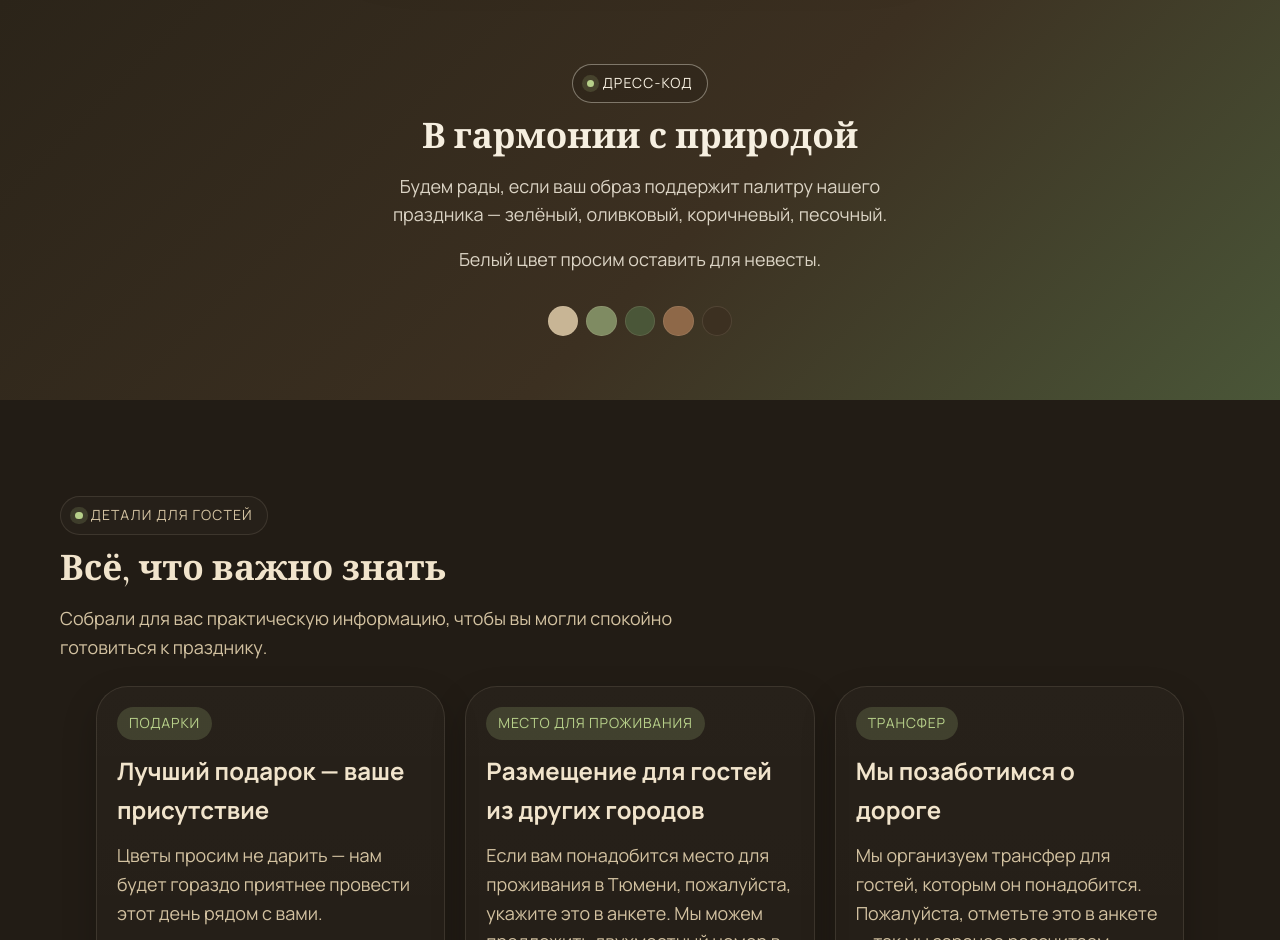
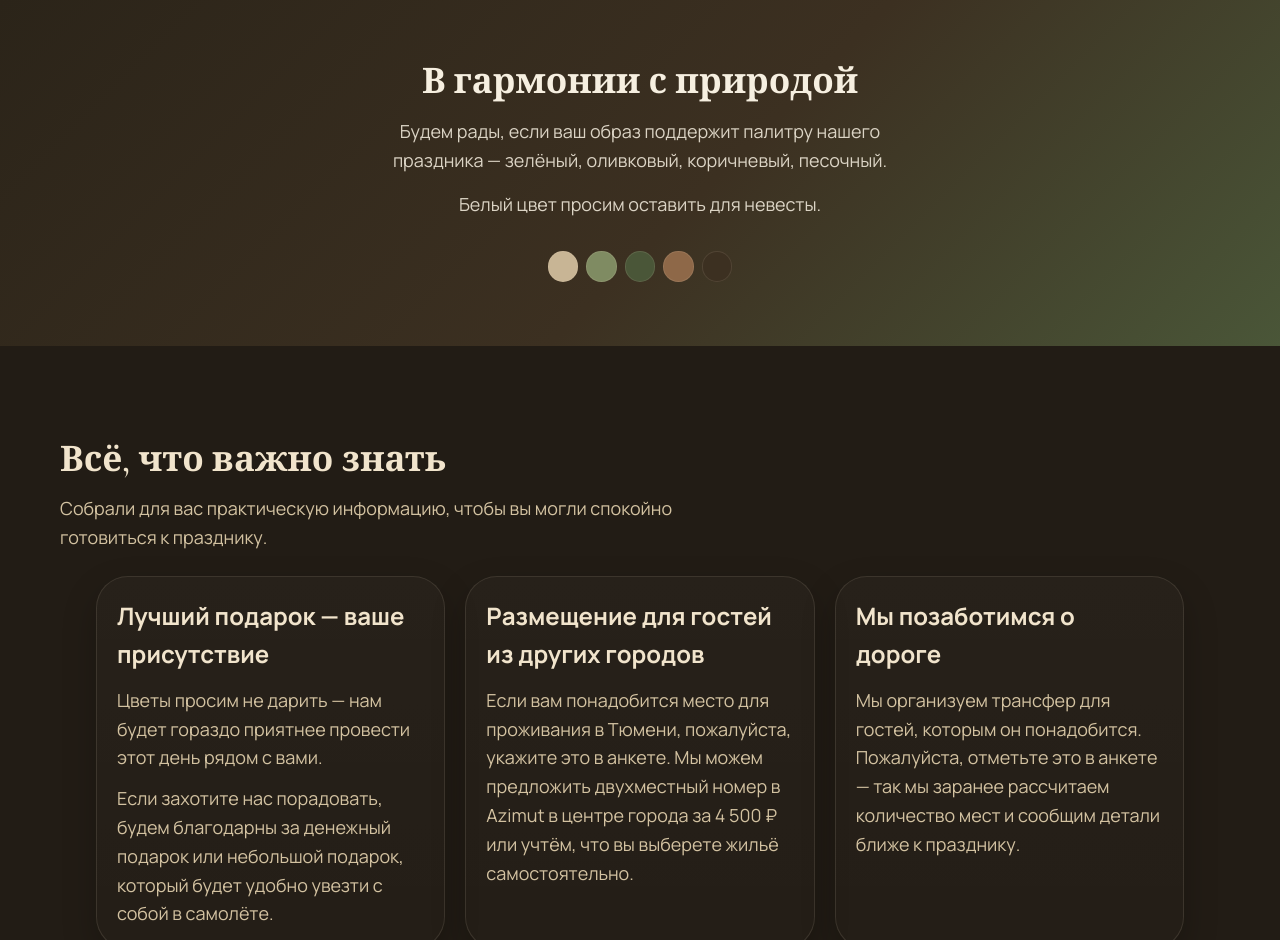
Before and after one commit to 12344321abc/romantic-flowers-app, a plain HTML site: page app/static/wedding/index.html in a window 1280 px wide. Shown: the part 2902-3842 px from the top of the page. Drawn offline with nearby package versions, Linux system fonts and the light colour scheme.

Commit message:
Wedding: replace eyebrow/detail-chip bubbles with plain section/card titles (like 'Как пройдёт день' block)

```diff
--- a/app/static/wedding/index.html
+++ b/app/static/wedding/index.html
@@ -502,7 +502,6 @@
     <section class="photo-bg-section" style="background-image:url('/wedding/assets/house.jpg');" id="map">
       <div class="photo-bg-overlay"></div>
       <div class="container photo-bg-content">
-        <span class="eyebrow">Место проведения</span>
         <h2 class="section-title">Zima&amp;Leto Park</h2>
         <p class="section-intro">г. Тюмень, д. Падерина, ул. Хвойная, 10.<br>Праздник пройдёт в уютном доме на природе. После вечера для желающих можно будет остаться на площадке на ночь — пожалуйста, сообщите об этом в анкете.</p>
         <a class="btn btn-primary" href="https://yandex.ru/maps/55/tyumen/?from=mapframe&ll=65.518193%2C57.096284&mode=usermaps&source=mapframe&um=constructor%3Aa8de2fee388557a53ccb7d9a77e608a225bc26bafaf176639a0d9938cde10dbc&utm_source=mapframe&z=12" target="_blank" rel="noopener noreferrer">Открыть на карте</a>
@@ -511,7 +510,6 @@
 
     <section class="dresscode-section" id="dresscode">
       <div class="container">
-        <span class="eyebrow">Дресс-код</span>
         <h2 class="section-title">В гармонии с природой</h2>
         <p class="section-intro">Будем рады, если ваш образ поддержит палитру нашего праздника — зелёный, оливковый, коричневый, песочный.</p>
         <p class="section-intro">Белый цвет просим оставить для невесты.</p>
@@ -527,23 +525,19 @@
 
     <section class="section" id="details">
       <div class="container">
-        <span class="eyebrow">Детали для гостей</span>
         <h2 class="section-title">Всё, что важно знать</h2>
         <p class="section-intro">Собрали для вас практическую информацию, чтобы вы могли спокойно готовиться к празднику.</p>
         <div class="details-grid" style="margin-top: var(--space-6);">
           <article class="detail-card" id="gifts">
-            <span class="detail-chip">Подарки</span>
             <h3>Лучший подарок — ваше присутствие</h3>
             <p>Цветы просим не дарить — нам будет гораздо приятнее провести этот день рядом с вами.</p>
             <p>Если захотите нас порадовать, будем благодарны за денежный подарок или небольшой подарок, который будет удобно увезти с собой в самолёте.</p>
           </article>
           <article class="detail-card" id="stay">
-            <span class="detail-chip">Место для проживания</span>
             <h3>Размещение для гостей из других городов</h3>
             <p>Если вам понадобится место для проживания в Тюмени, пожалуйста, укажите это в анкете. Мы можем предложить двухместный номер в Azimut в центре города за 4 500 ₽ или учтём, что вы выберете жильё самостоятельно.</p>
           </article>
           <article class="detail-card" id="transfer">
-            <span class="detail-chip">Трансфер</span>
             <h3>Мы позаботимся о дороге</h3>
             <p>Мы организуем трансфер для гостей, которым он понадобится. Пожалуйста, отметьте это в анкете — так мы заранее рассчитаем количество мест и сообщим детали ближе к празднику.</p>
           </article>
```
